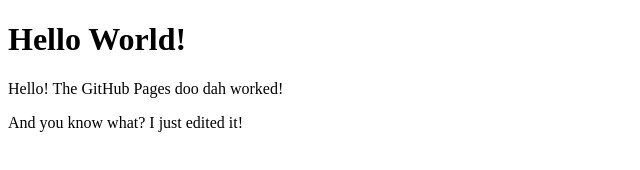
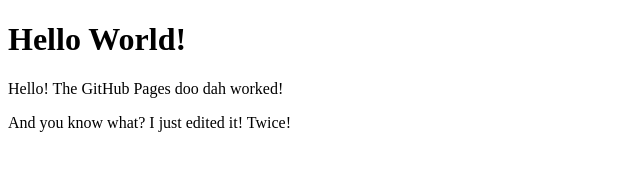
Before and after one commit to lloyddavis/lloyddavis.github.io, a plain HTML site: page index.html in a window 1280 px wide. Shown: the full height of the page, 0-640 px from the left. Drawn offline with Linux system fonts and the light colour scheme.

Commit message:
modified:   index.html

```diff
--- a/index.html
+++ b/index.html
@@ -6,6 +6,6 @@
   <body>
     <h1>Hello World!</h1>
     <p>Hello! The GitHub Pages doo dah worked!</p>
-    <p>And you know what? I just edited it!</p>
+    <p>And you know what? I just edited it! Twice!</p>
   </body>
 </html>
```
